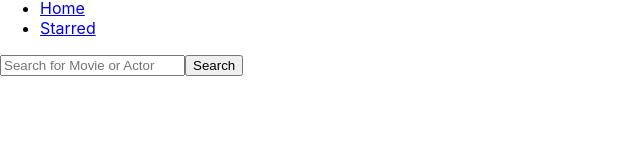
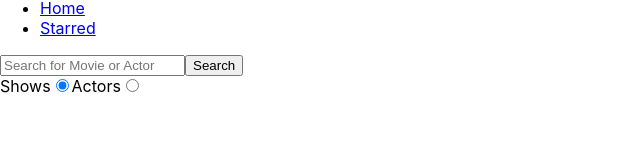
Before and after one commit to Nish021/Box-office, a React (Create React App) app: page / in a window 1280 px wide. Shown: the part 120-286 px from the top of the page, without its empty margins (0-640 px from the left). Built offline with nearby package versions, Linux system fonts and the light colour scheme.

Commit message:
added search option

```diff
--- a/src/pages/Home.js
+++ b/src/pages/Home.js
@@ -8,7 +8,10 @@ const Home = () => {
   const [input , setInput ] = useState('');
   //defining state for Results
   const [result , setResult] = useState(null);
-
+  //defining state for onSearchresults
+  const [radioSearch , setRadioSearch] = useState("shows");
+  //defining to make one radio button active  at a time
+  const isShowsSearch = radioSearch === 'shows';
 
 //defining update method for setInput
   const onInputchange = (event) => {
@@ -25,10 +28,16 @@ const Home = () => {
 
   }
 
+  //defining method for onsearchradio button
+  const onSearchRadio = (event) => {
+    setRadioSearch(event.target.value)
+    console.log(event.target.value) //same as for onInput change
+  }
+
 //onclick event and API fetch
   const onSearch = () => {
 
-    apiGet(`/search/shows?q=${input}`).then(result => {
+    apiGet(`/search/${radioSearch}?q=${input}`).then(result => {
          setResult(result);
     });
     // fetch(`https://api.tvmaze.com/search/shows?q=${input}`)
@@ -45,16 +54,19 @@ const Home = () => {
     //doing conditional rendering here
     if(result && result.length === 0 )
     {
-      return  <div>Not Results</div> ;
+
+      return  <div>No Results</div> ;
 
     }
     if(result && result.length > 0)
     {
-      return <div>
-        { result.map ( (item) => (
-          <div key={item.show.id}>{item.show.name}</div>
-        ))}
-      </div>;
+      return result[0].show ?
+      result.map ( (item) => (
+        <div key={item.show.id}>{item.show.name}</div>
+      )) :
+      result.map ( (item) => (
+        <div key={item.person.id}>{item.person.name}</div>
+      ))
     }
 
     return null;
@@ -66,6 +78,20 @@ const Home = () => {
       <MainPageLayout>
         <input type="text" onChange = {onInputchange} onKeyDown = {onClickEnter} value = {input} placeholder="Search for Movie or Actor"/>
         <button type="button" onClick = {onSearch} >Search</button>
+
+      {/* //radio button */}
+      <div>
+      <label htmlFor = "search-shows">
+        Shows
+        <input type = "radio" id = "search-shows" onChange={onSearchRadio} value="shows" checked= {isShowsSearch}/>
+      </label>
+
+      <label htmlFor =  " search-actors" >
+        Actors
+        <input type = "radio" id = "search-actors" onChange={onSearchRadio} value="people" checked= {!isShowsSearch}/>
+      </label>
+      </div>
+
         {seeResults()}
       </MainPageLayout>
     </div>
```
